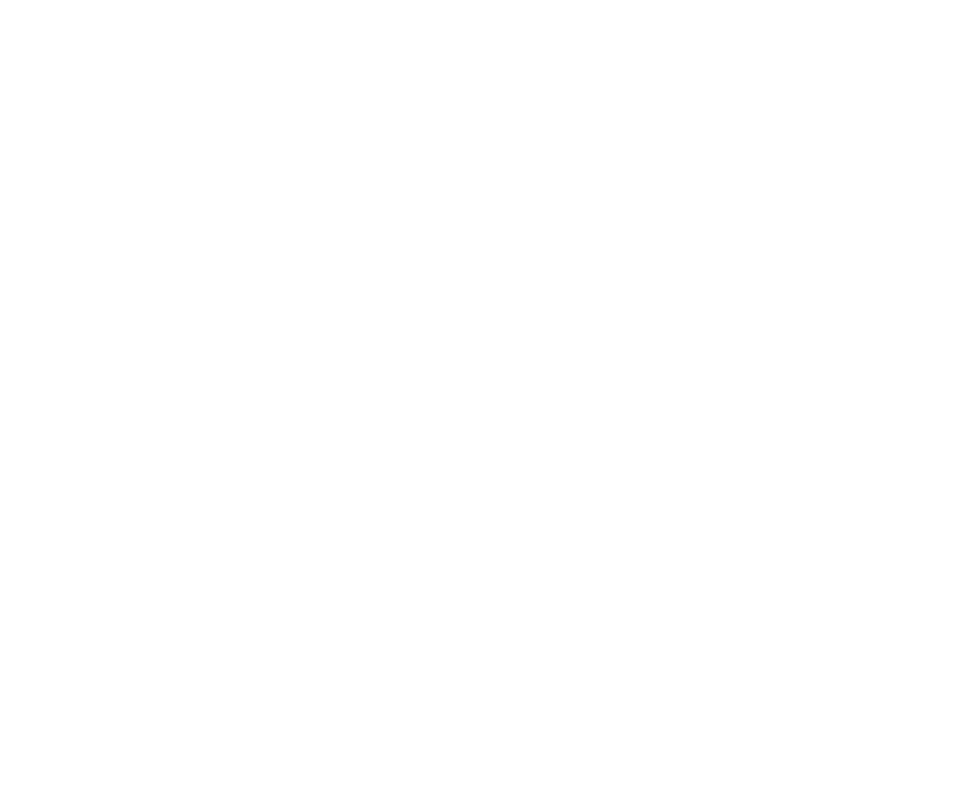
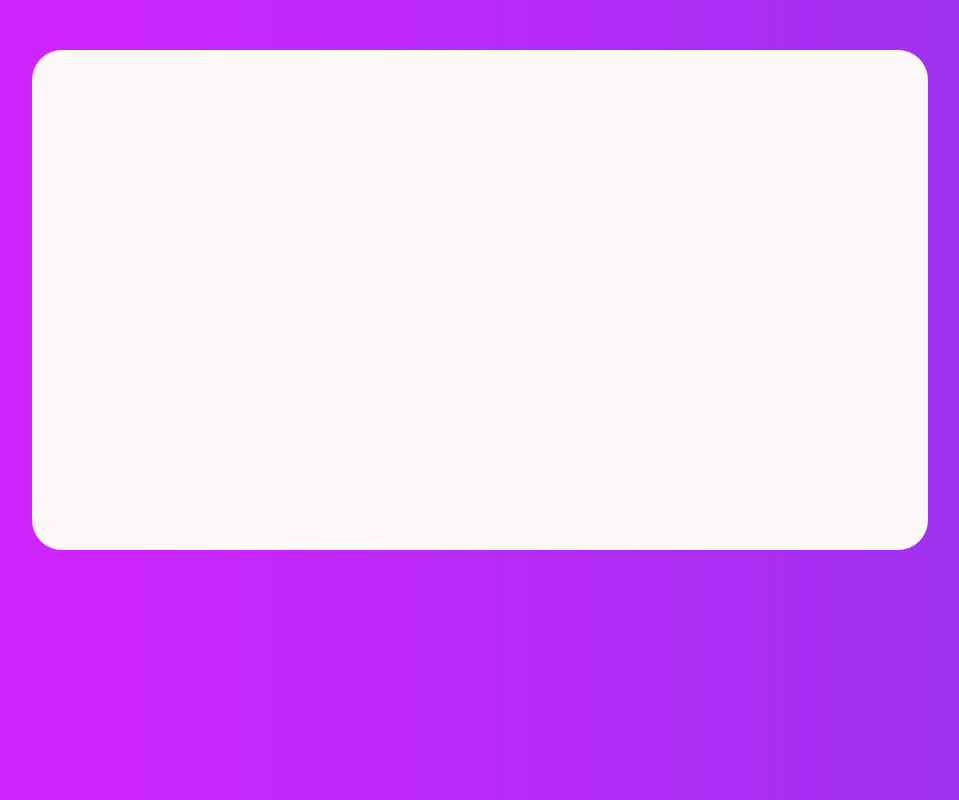
Before and after one commit to Abbas-Davodkhani/Form-Two, a plain HTML site: page index.html in a window 1280 px wide. Shown: the whole page, without its empty margins (160-1119 px from the left). Drawn offline with Linux system fonts and the light colour scheme.

Commit message:
Write the main structure of page with css

```diff
--- a/index.html
+++ b/index.html
@@ -6,8 +6,13 @@
     <meta name="viewport" content="width=device-width, initial-scale=1.0">
     <link rel="stylesheet" href="style.css">
     <title>Form 2</title>
+
 </head>
 <body>
+    <div id="container">
+        <div id="contain">
 
+        </div>
+    </div>
 </body>
 </html>
--- a/style.css
+++ b/style.css
@@ -0,0 +1,23 @@
+*{
+    box-sizing: border-box;
+}
+body{
+    margin: 0;
+    padding: 0;
+    line-height: 1.5;
+    font-size: 14px;
+    color: white;
+    background-image: linear-gradient(to right , #DA22FF , #9733EE );
+    font-family: system-ui, -apple-system, BlinkMacSystemFont, 'Segoe UI', Roboto, Oxygen, Ubuntu, Cantarell, 'Open Sans', 'Helvetica Neue', sans-serif
+}
+
+
+
+#contain{
+    width: 70%;
+    height: 500px;
+    background-color: rgb(253, 249, 249);
+    margin: 50px auto;
+    border: none;
+    border-radius: 30px;
+}
```
